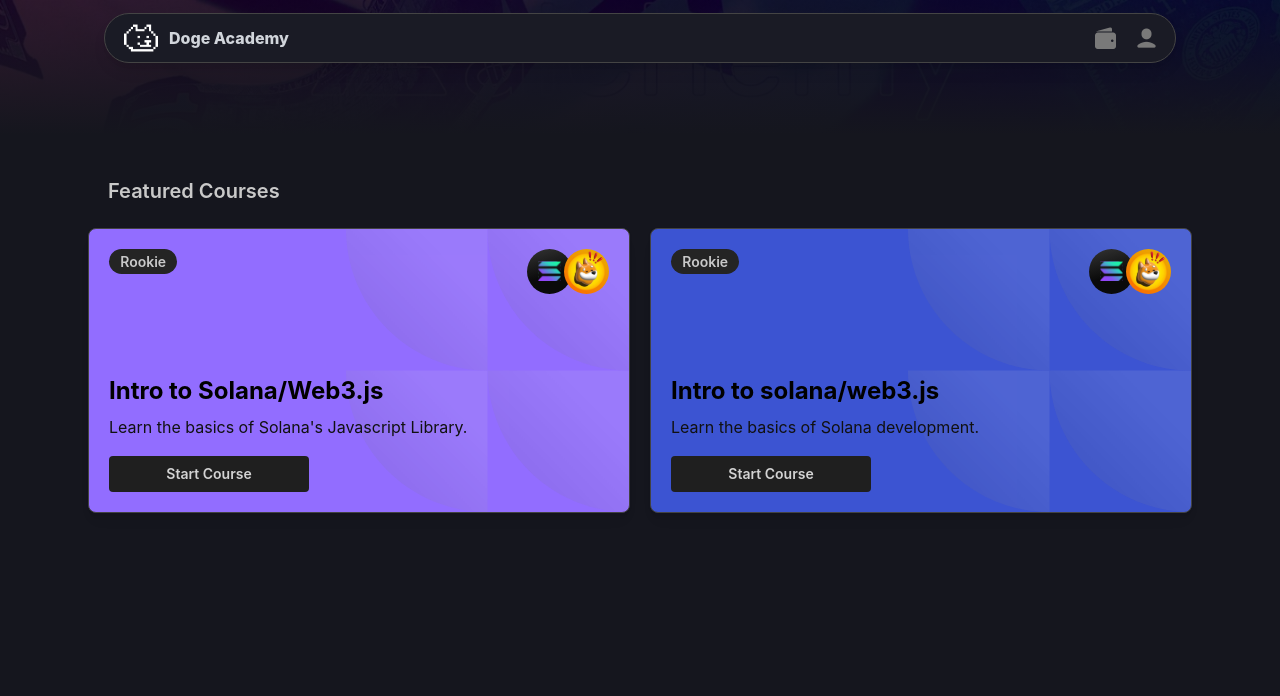
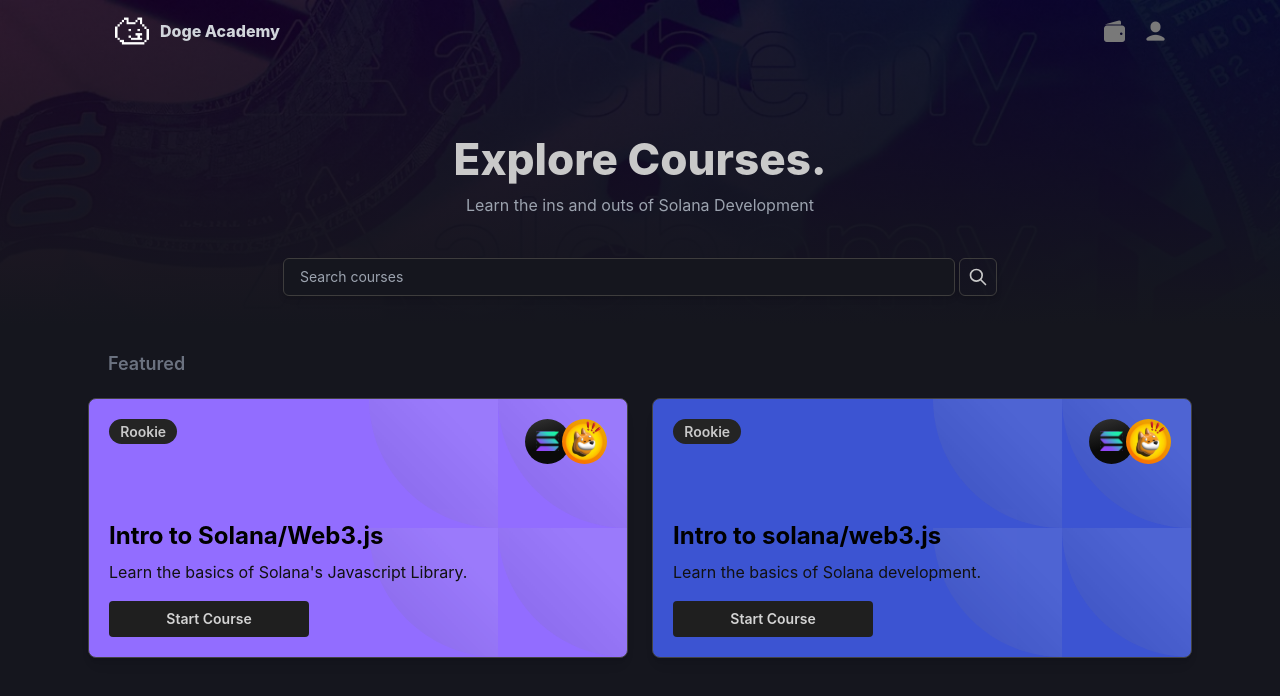
Before and after one commit to pixel-tom/sandpack, a Next.js app: page /courses in a window 1280 px wide. Shown: the top 696 px of the page. Built offline with nearby package versions, Linux system fonts and the light colour scheme.

Commit message:
update courses page ui

```diff
--- a/src/components/FeaturedCourseCard/FeaturedCourseCard.tsx
+++ b/src/components/FeaturedCourseCard/FeaturedCourseCard.tsx
@@ -27,7 +27,7 @@
       shadow="sm"
       padding="lg"
       radius="md"
-      h={285}
+      h={260}
       bg={course.bgColor}
       withBorder
       className="flex flex-col justify-between rounded-lg shadow-md overflow-hidden bg-no-repeat featured-course-card"
--- a/src/components/Header/Header.tsx
+++ b/src/components/Header/Header.tsx
@@ -89,12 +89,12 @@
   ));
 
   return (
-    <div className="p-0 mx-6 my-3 px-4 py-1  bg-[rgba(26,27,37)] border border-[#444444] rounded-full shadow-lg">
+    <div className="py-[10px] px-8 h-[60px] ">
       <header className={classes.header}>
         <Group justify="space-between" h="100%">
-          <Link href="/" className={` flex items-center gap-2`}>
+          <Link href="/" className={` flex items-center gap-2 my-auto`}>
             <Image src="/doge-logo.png" alt="doge" width={40} height={40} />
-            <p className="font-extrabold text-gray-300">Doge Academy</p>
+            <p className="font-extrabold text-gray-300 my-auto">Doge Academy</p>
           </Link>
           <Group visibleFrom="sm">
             <UnstyledButton>
--- a/src/components/Search/Search.tsx
+++ b/src/components/Search/Search.tsx
@@ -1,12 +1,13 @@
 import { Button, Input } from "@mantine/core";
+import { IconSearch } from "@tabler/icons-react";
 
 export function Search() {
   return (
     <div className="flex gap-1 items-center justify-center" >
-      <Input placeholder="Search" className="w-[60%]"/>
-      <Button variant="filled" color="orange">
-        Search
-      </Button>
+      <input placeholder="Search courses" className="w-[60%] text-sm bg-[#15161e] py-[8px] px-4 border border-[#3e3d3d] rounded-md shadow-md focus:outline-none focus:ring-[1px] focus:ring-violet-400/40"/>
+      <button  color="indigo" className="px-2 py-2 border border-[#3e3d3d] rounded-md shadow-md">
+        <IconSearch height={20} width={20} />
+      </button>
     </div>
   );
 }
--- a/src/pages/course/[courseId].tsx
+++ b/src/pages/course/[courseId].tsx
@@ -1,6 +1,7 @@
 import { useRouter } from "next/router";
 import { useState, useRef, MouseEvent } from "react";
 import {
+  Sandpack,
   SandpackCodeEditor,
   SandpackConsole,
   SandpackLayout,
@@ -83,13 +84,22 @@
     setLeftWidth(isCollapsed ? 500 : 90);
   };
 
+  const bannerStyle = {
+    backgroundSize: "cover",
+    backgroundPosition: "top",
+
+    backgroundImage:
+      'linear-gradient(to bottom, rgba(0,0,0,0.8), rgba(21, 22, 30)), url("/alchemy-banner.png")',
+  };
+
   return (
     <main
       ref={containerRef}
       onMouseMove={handleMouseMove}
       onMouseUp={handleMouseUp}
       onMouseLeave={handleMouseUp}
-      className="pt-[1px]"
+      className={`pt-[1px] ${bannerStyle}`}
+      style={bannerStyle}
     >
       <div>
         <HeaderMegaMenu />
@@ -97,7 +107,7 @@
 
       <div id="content" className="flex w-full">
         <div
-          className={`relative bg-[#111] rounded-r-[4px] transition-all duration-300 border border-[#252525] ${
+          className={`relative bg-[#111] rounded-r-[4px] transition-all duration-300 border-t border-r border-b border-[#3e3d3d] ${
             isCollapsed ? "slide-out" : "slide-in"
           }`}
           style={{
@@ -198,10 +208,10 @@
         </div>
         <div className="w-2 " style={{ width: "10px", height: "100%" }} />
         <div
-          className="flex-1 h-full"
+          className="flex-1 mr-2"
           style={{ maxWidth: "calc(100vw - 90px)", minWidth: "50vw" }}
         >
-          <SandpackProvider
+          <Sandpack
             files={{ "pages/index.js": file }}
             customSetup={{
               dependencies: {
@@ -211,32 +221,41 @@
                 axios: "^1.2.2",
               },
             }}
+            options={{
+              showTabs: true,
+              showNavigator: true,
+              showLineNumbers: true,
+              showInlineErrors: true,
+              showConsoleButton: true,
+              editorHeight: 'calc(100vh - 80px)',
+              editorWidthPercentage: 69,
+            }}
             theme={{
               "colors": {
                 "surface1": "#1a1b25",
-                "surface2": "#3e3d3d",
-                "surface3": "#404041",
-                "clickable": "#999999",
-                "base": "#808080",
-                "disabled": "#4D4D4D",
-                "hover": "#C5C5C5",
-                "accent": "#caa0fc",
+                "surface2": "#3c3836",
+                "surface3": "#3c3836",
+                "clickable": "#f5f5f5",
+                "base": "#f5f5f5",
+                "disabled": "#928374",
+                "hover": "#fe8019",
+                "accent": "#d65d0e",
                 "error": "#ff453a",
-                "errorSurface": "#ffeceb"
+                "errorSurface": "#3c3836"
               },
               "syntax": {
-                "plain": "#FFFFFF",
+                "plain": "#f5f5f5",
                 "comment": {
-                  "color": "#757575",
+                  "color": "#928374",
                   "fontStyle": "italic"
                 },
-                "keyword": "#caa0fc",
-                "tag": "#84fddc",
-                "punctuation": "#ffffff",
-                "definition": "#9dc6f9",
-                "property": "#0971F1",
-                "static": "#FF453A",
-                "string": "#bf5af2"
+                "keyword": "#ff453a",
+                "tag": "#83a598",
+                "punctuation": "#f5f5f5",
+                "definition": "#83a598",
+                "property": "#fabd2f",
+                "static": "#f5f5f5",
+                "string": "#b8bb26"
               },
               "font": {
                 "body": "-apple-system, BlinkMacSystemFont, \"Segoe UI\", Roboto, Helvetica, Arial, sans-serif, \"Apple Color Emoji\", \"Segoe UI Emoji\", \"Segoe UI Symbol\"",
@@ -246,26 +265,10 @@
               }
             }}
             template="nextjs"
-            style={{ paddingRight: "10px" }}
-          >
-            <SandpackLayout>
-              <SandpackCodeEditor
-                showLineNumbers
-                showTabs
-                showInlineErrors
-                showRunButton
-                style={{ height: "calc(88vh)" }}
-              />
-              <div style={{ height: "calc(88vh)", width: "340px" }}>
-                <SandpackPreview
-                  showNavigator
-                  showRefreshButton
-                  style={{ height: "70%", width: "100%" }}
-                />
-                <SandpackConsole style={{ height: "30%", width: "100%" }} />
-              </div>
-            </SandpackLayout>
-          </SandpackProvider>
+
+          />
+
+
         </div>
       </div>
     </main>
--- a/src/pages/courses/index.tsx
+++ b/src/pages/courses/index.tsx
@@ -1,7 +1,5 @@
 import { FC } from "react";
 import { courses } from "@/data/courses";
-import { Grid, Text } from "@mantine/core";
-
 import FeaturedCourseCard from "@/components/FeaturedCourseCard/FeaturedCourseCard";
 import { Search } from "@/components/Search/Search";
 import { HeaderMegaMenu } from "@/components/Header/Header";
@@ -9,26 +7,32 @@
 const bannerStyle = {
   backgroundSize: "cover",
   backgroundPosition: "top",
-  paddingTop: "1px ",
-  paddingBottom: "60px ",
+  paddingTop: "1px",
+  paddingBottom: "30px",
   backgroundImage:
     'linear-gradient(to bottom, rgba(0,0,0,0.8), rgba(21, 22, 30)), url("/alchemy-banner.png")',
 };
 
 const Courses: FC = () => {
   return (
-    <div>
+    <div className="">
       <div style={bannerStyle} className="lg:px-20">
         <HeaderMegaMenu />
+        <div className="h-16" />
+        <div className="mb-10">
+          <p className="text-center font-extrabold text-[2.75rem]">Explore Courses.</p>
+          <p className="text-center text-gray-400">Learn the ins and outs of Solana Development</p>
+        </div>
+        <Search />
       </div>
 
-      <div className="p-6 mx-auto max-w-6xl mt-4">
-        <Text size={"xl"} pl={20} fw={600} className="text-left mb-4">
-          Featured Courses
-        </Text>
-        <Grid gutter="lg" py={20}>
+      <div className="p-6 mx-auto max-w-6xl overflow-y-auto">
+        <h2 className="text-lg pl-5 font-semibold text-gray-500 text-left">
+          Featured
+        </h2>
+        <div className="grid grid-cols-1 md:grid-cols-2 gap-6 py-5">
           {courses.map((course) => (
-            <Grid.Col key={course.id} span={6}>
+            <div key={course.id}>
               <FeaturedCourseCard
                 course={{
                   id: course.id,
@@ -39,9 +43,9 @@
                   bgImage: course.bgImage,
                 }}
               />
-            </Grid.Col>
+            </div>
           ))}
-        </Grid>
+        </div>
       </div>
     </div>
   );
--- a/src/styles/globals.css
+++ b/src/styles/globals.css
@@ -8,7 +8,7 @@
   --background-end-rgb: 255, 255, 255;
 }
 #__next {
-  background: rgb(21, 22, 30);
+  background: rgba(21, 22, 30);
 }
 
 /* globals.css */
@@ -16,7 +16,7 @@
   height: 100%;
   margin: 0;
   padding: 0;
-  overflow: hidden;
+  background: rgba(21, 22, 30);
 }
 
 main {
```
